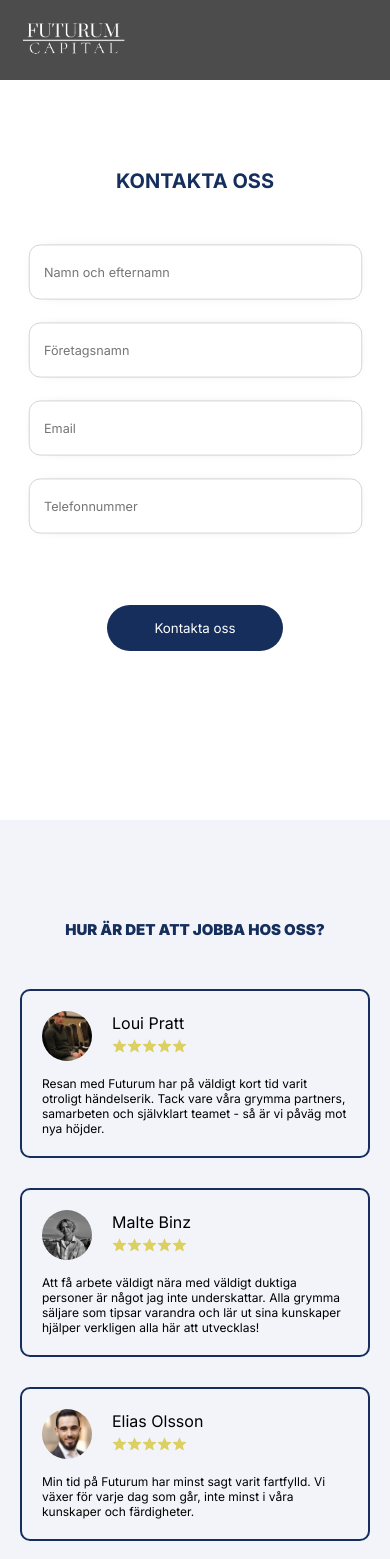
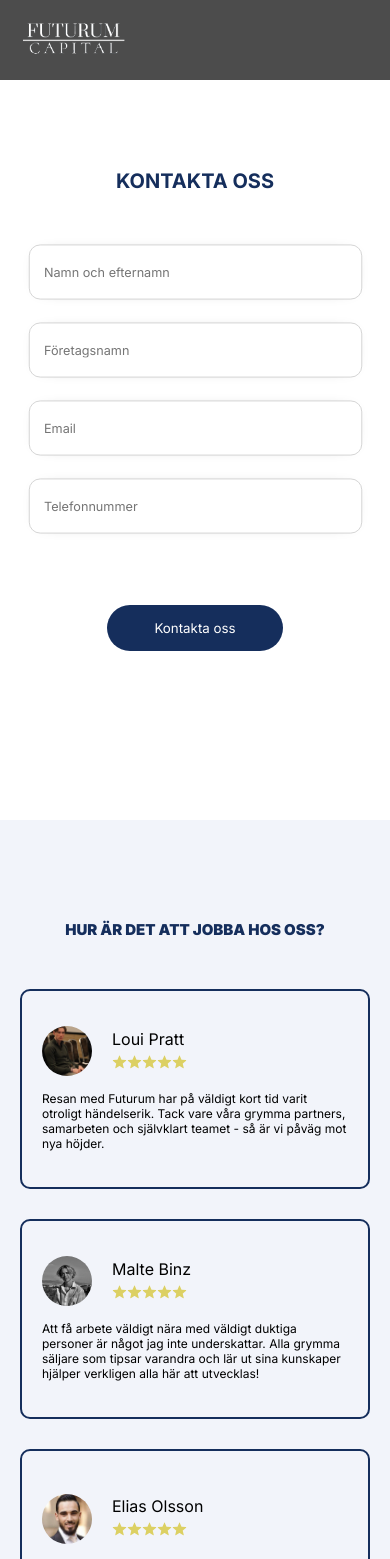
Before and after one commit to mohalw731/-Futurum-Capital-, a React (Vite) app: page /Kontakt in a window 390 px wide. Shown: the top 1559 px of the page. Built offline with nearby package versions, Linux system fonts and the light colour scheme.

Commit message:
card height

```diff
--- a/src/App.css
+++ b/src/App.css
@@ -555,7 +555,7 @@ button:active {
   }
 
   .testimonial-card {
-    height: auto;
+    height: 200px;
   }
 
 }
```
